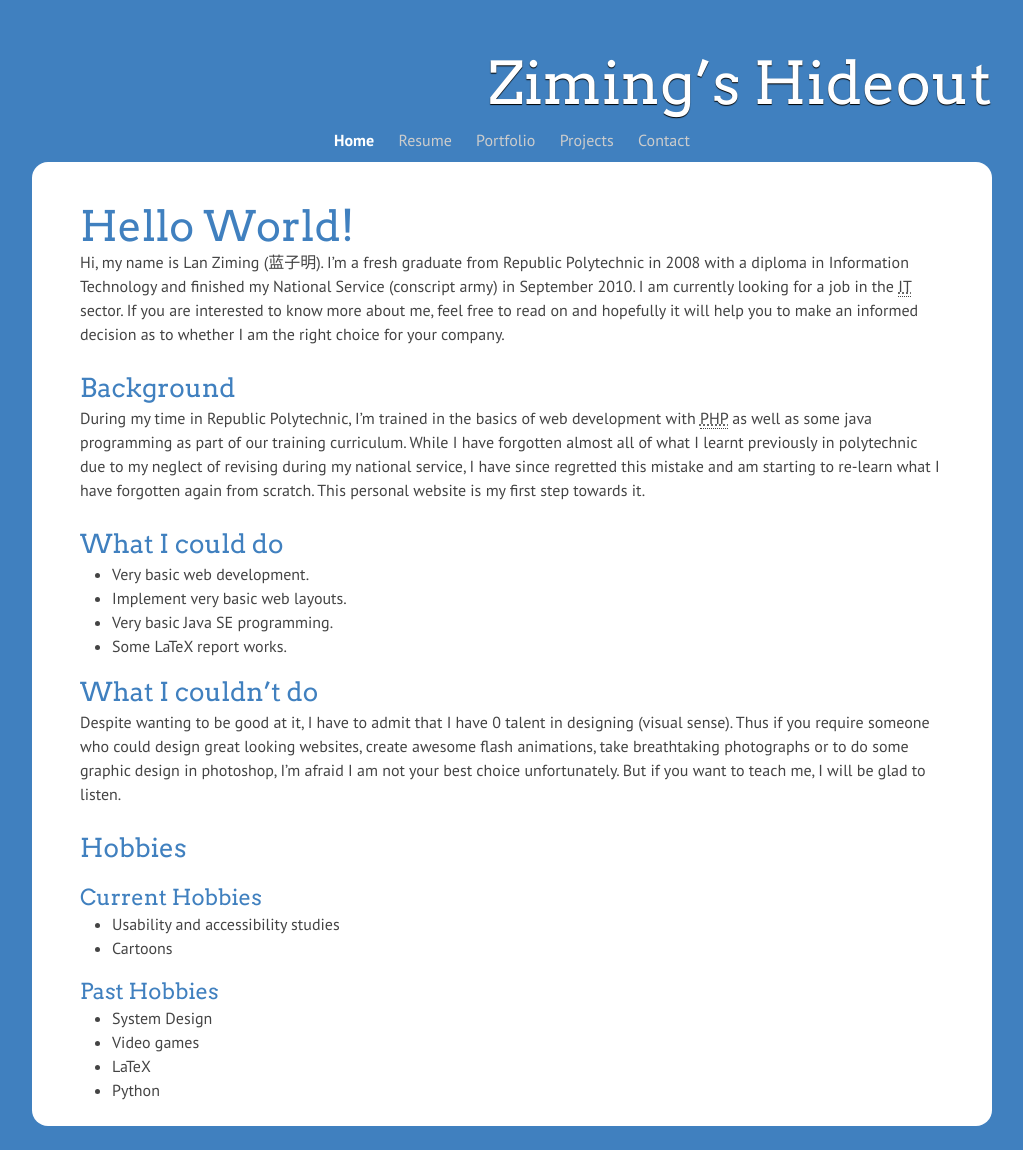
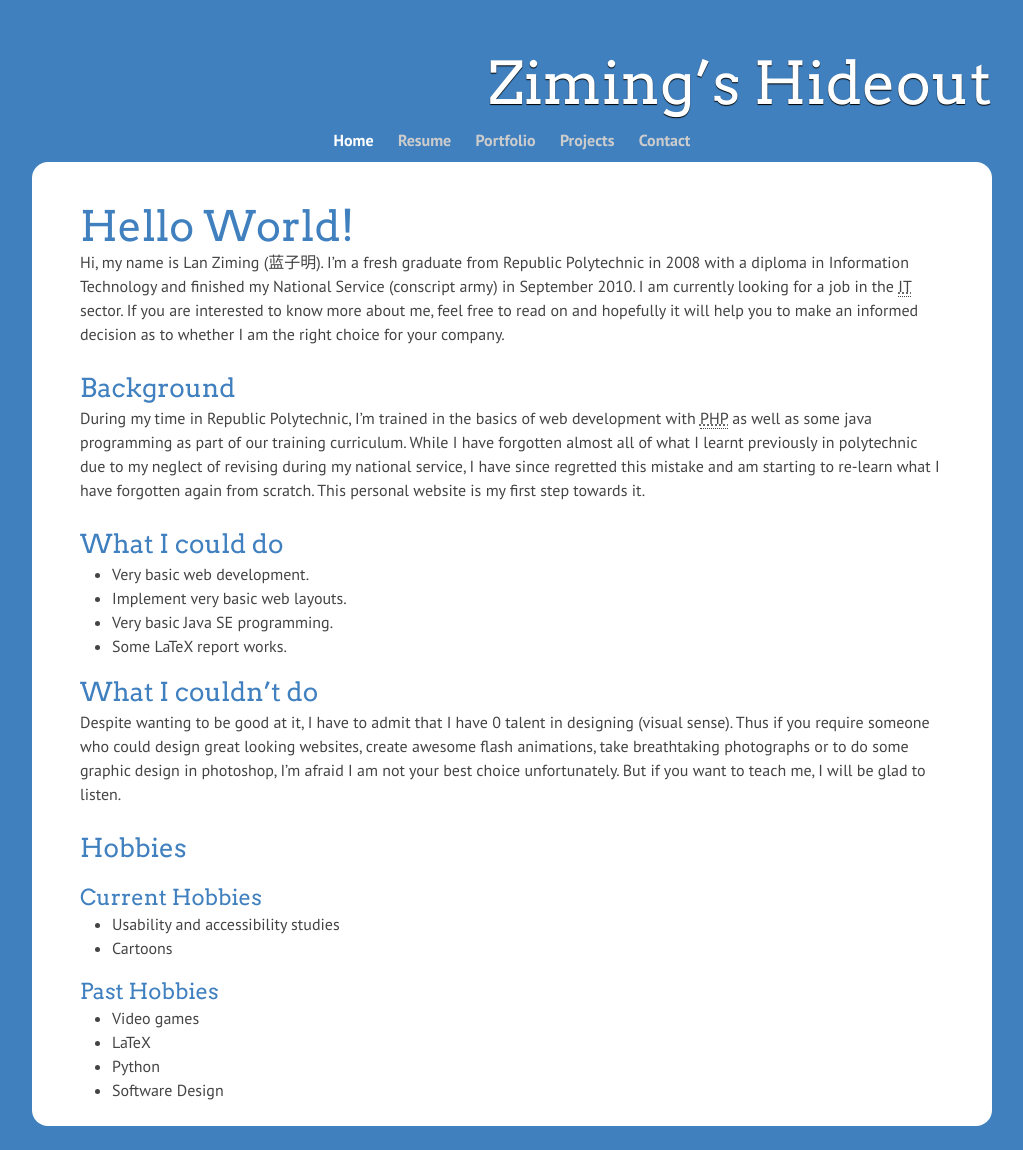
Before and after one commit to ziming/ziming.github.com, a PHP site: page / in a window 1280 px wide. Shown: the whole page, without its empty margins (128-1151 px from the left). Run offline with PHP 8.4, Linux system fonts and the light colour scheme; some libraries are stand-ins or nearby versions.

Commit message:
some styling and text changes

```diff
--- a/css/screen.css
+++ b/css/screen.css
@@ -91,7 +91,7 @@ body#home nav#site-nav ul li a.home {styling}
 
 /* Elements styling */
 
-a, a:active, a:visited { color: #FFA633;}
+a, a:active, a:visited { color: #FFA633; font-weight: bold;}
 a:hover { color: #8CD959; }
 
 p { margin: 0 0 24px; }
--- a/index.html
+++ b/index.html
@@ -65,10 +65,10 @@
 
 	<h4>Past Hobbies</h4>
 	<ul>
-	  <li>System Design</li>
 	  <li>Video games</li>
 	  <li>LaTeX</li>
 	  <li>Python</li>
+    <li>Software Design</li>
 	</ul>
   </div>    <script src="//ajax.googleapis.com/ajax/libs/jquery/1.5.2/jquery.min.js"></script>
 <script>window.jQuery || document.write('<script src="js/libs/jquery-1.5.2.min.js">\x3C/script>')</script>
```
